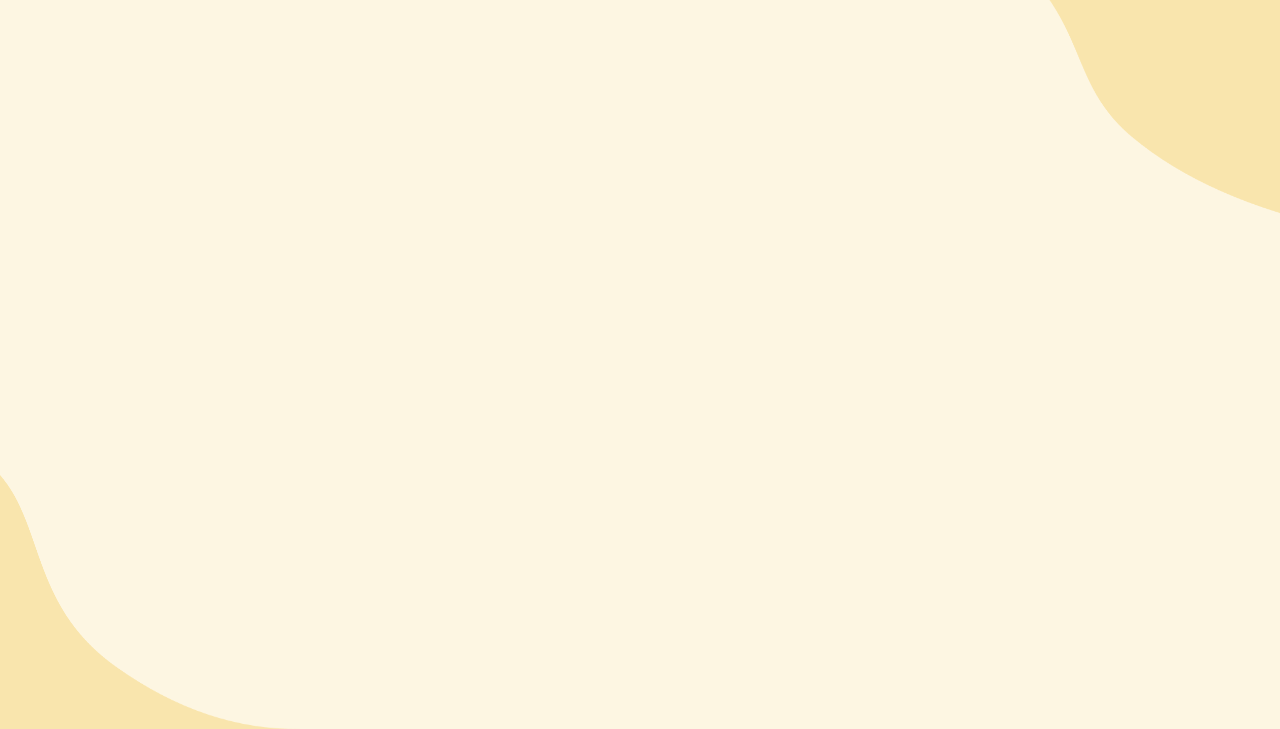
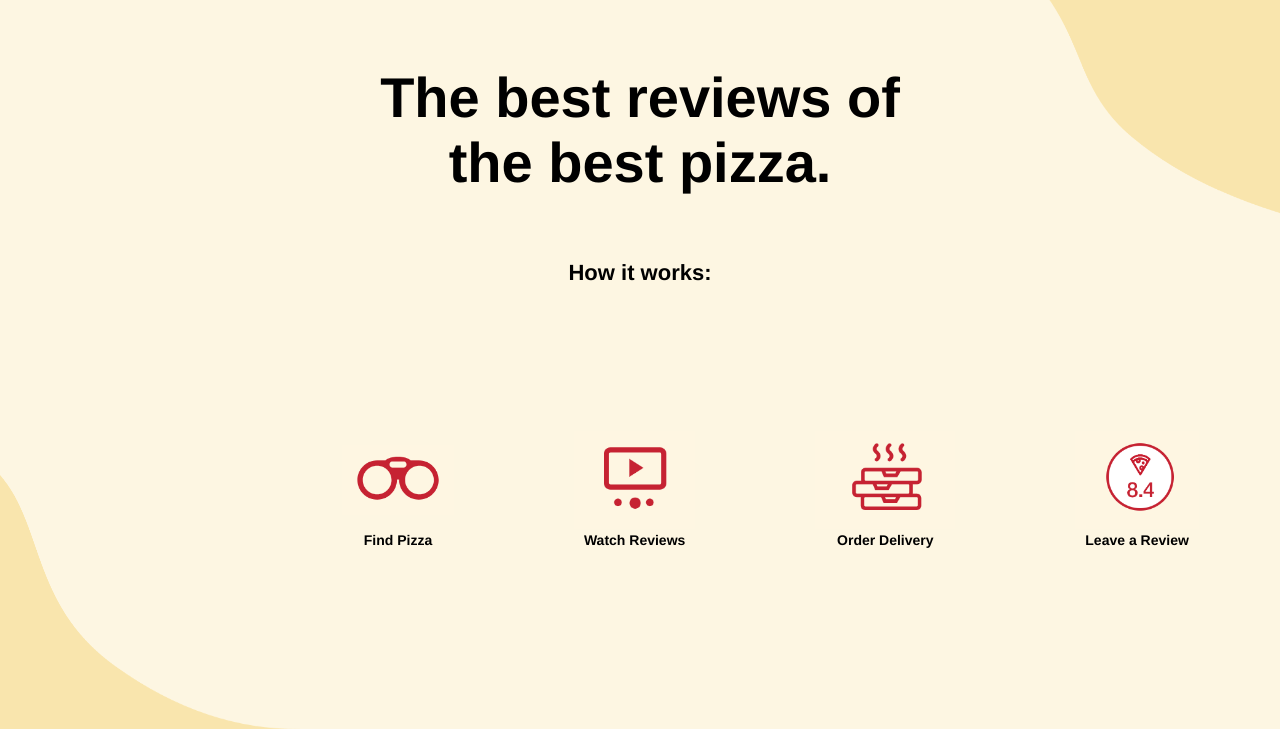
Before and after one commit to Smoofness/PizzaSli, a plain HTML site: page pizzaWeb/index.html in a window 1280 px wide. Shown: the part 71-800 px from the top of the page. Drawn offline with Linux system fonts and the light colour scheme.

Commit message:
final version

```diff
--- a/pizzaWeb/index.html
+++ b/pizzaWeb/index.html
@@ -17,5 +17,31 @@
             <button class="download">Download</button>
         </div>
     </div>
+
+    <div class="container2">
+        <div class="Best">
+            <div class="The">The best reviews of </div>
+            <div class="The">the best pizza.</div>
+        </div>
+        <div class="How">How it works:</div>
+        <div class="pics">
+            <div class="icon" id="find">
+                <div><img src="images/Find.png" alt="Binochulars"></div>
+                <div>Find Pizza</div>
+            </div>
+            <div class="icon">
+                <div><img src="images/Watch.png" alt="TV"></div>
+                <div>Watch Reviews</div>
+            </div>
+            <div class="icon">
+                <div><img src="images/Order.png" alt="Pizza Boxes"></div>
+                <div>Order Delivery</div>
+            </div>
+            <div class="icon">
+                <div><img src="images/Score.png" alt="circle with 8.4"></div>
+                <div>Leave a Review</div>
+            </div>
+        </div>
+    </div>
 </body>
 </html>
--- a/pizzaWeb/styles.css
+++ b/pizzaWeb/styles.css
@@ -64,3 +64,68 @@
     background-repeat: no-repeat;
     background-attachment: fixed;
 }
+
+
+.container2 {
+    border-radius: 4px solid red;
+    display: flex;
+    flex-direction: column;
+    align-items: center;
+}
+
+.The {
+    border-radius: 4px solid red;
+    display: flex;
+    align-items: center;
+    flex-direction: column;
+    font-weight: bold;
+    font-size: 56px;
+    margin: 0 319.5px;
+
+}
+
+.How {
+    border-radius: 4px solid red;
+    display: flex;
+    font-size: 22px;
+    font-weight: 600;
+    margin-top: 65px;
+    margin-bottom: 45px;
+}
+
+.pics {
+    border-radius: 4px solid red;
+    display: flex;
+    width: 854.828px;
+    height: 87px;
+    margin: 100px 20px 159.086px 159.086px;
+    justify-content: space-evenly;
+
+}
+
+.icon {
+    border-radius: 4px solid red;
+    display: flex;
+    flex-direction: column;
+    align-items: center;
+    margin: 0 60px;
+    font-size: 14px;
+    font-weight: bold;
+
+
+}
+
+.icon img{
+    height:7em;
+    width: auto;
+    justify-self: center;
+}
+
+#find img {
+    height:5em;
+    margin: 1em auto;
+}
+
+.Best {
+    margin-top: 70px;
+}
```
Also changed, not shown: pizzaWeb/images/Find.png (added), pizzaWeb/images/Order.png (added), pizzaWeb/images/Score.png (added), pizzaWeb/images/Watch.png (added).
